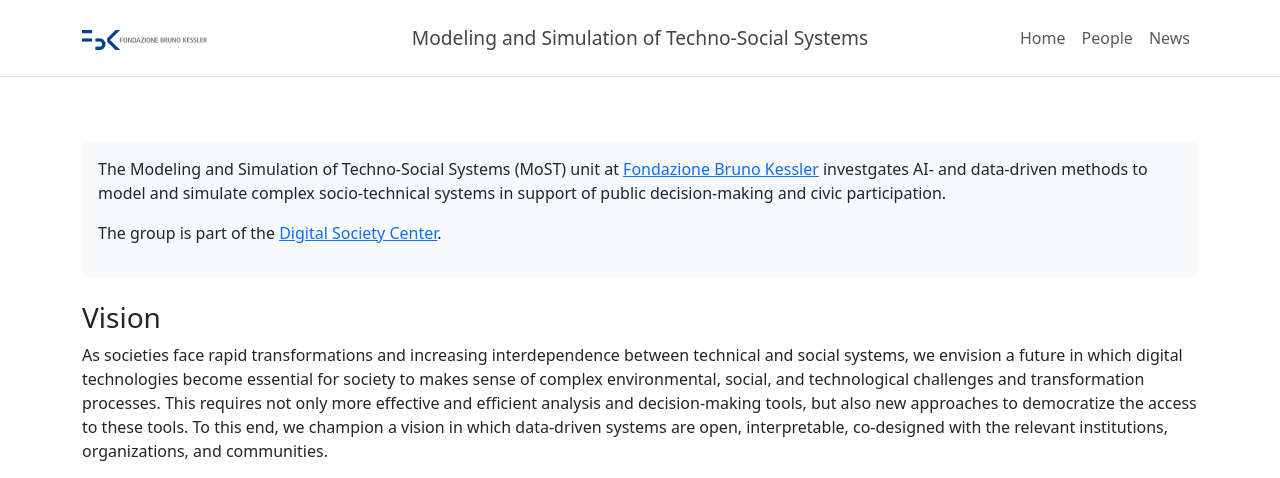
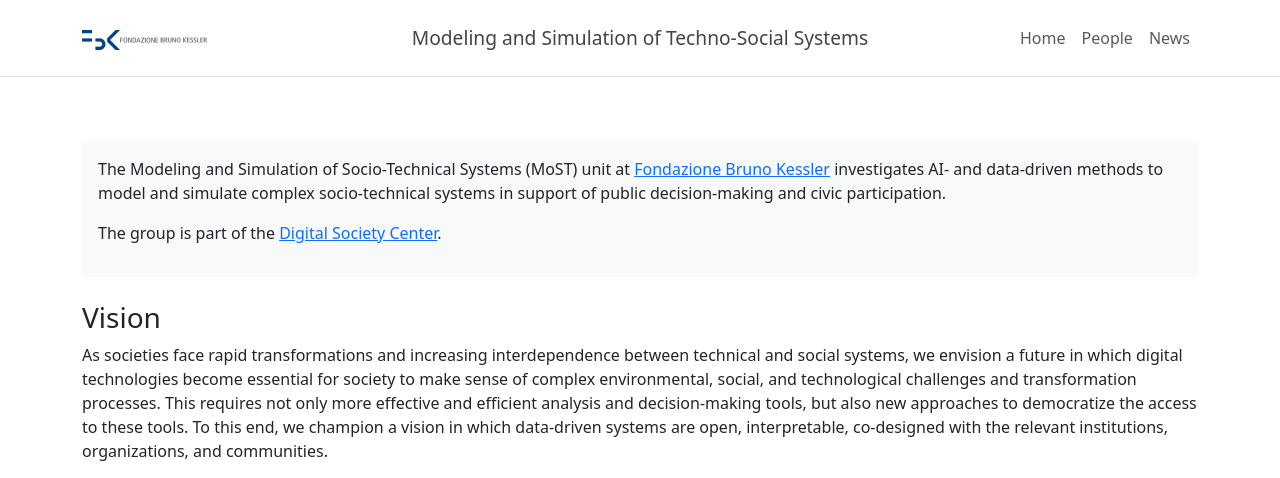
Before and after one commit to fbk-most/fbk-most.github.io, a Jekyll site: the page built from index.md, in a window 1280 px wide. Shown: the top 478 px of the page. Built offline with Jekyll 4.4.1, drawn with Linux system fonts in a browser that asks for light colours; nearby versions of some CDN libraries; library files that are not in the unit come from our copies.

Commit message:
fix: typos

```diff
--- a/_includes/home/approach.md
+++ b/_includes/home/approach.md
@@ -9,6 +9,6 @@
 communities understand complex transformation processes, explore what-if scenarios,
 and make data-informed decisions in high-stakes, real-world contexts.
 
-Our **applications**  are in key domains such as cities (mobility, urban planning,
+Our **applications** are in key domains such as cities (mobility, urban planning,
 tourism, studentification, etc.), rural areas (tourism, climate neutrality, etc.),
 and large organizations (in particular, Public Administration).
--- a/_includes/home/description.md
+++ b/_includes/home/description.md
@@ -1,5 +1,5 @@
-The Modeling and Simulation of Techno-Social Systems (MoST) unit at [Fondazione
-Bruno Kessler](https://www.fbk.eu/) investgates AI- and data-driven methods to
+The Modeling and Simulation of Socio-Technical Systems (MoST) unit at [Fondazione
+Bruno Kessler](https://www.fbk.eu/) investigates AI- and data-driven methods to
 model and simulate complex socio-technical systems in support of public
 decision-making and civic participation.
 
--- a/_includes/home/vision.md
+++ b/_includes/home/vision.md
@@ -2,7 +2,7 @@
 
 As societies face rapid transformations and increasing interdependence
 between technical and social systems, we envision a future in which
-digital technologies become essential for society to makes sense of
+digital technologies become essential for society to make sense of
 complex environmental, social, and technological
 challenges and transformation processes.
 This requires not only more effective and efficient analysis and decision-making tools,
```
